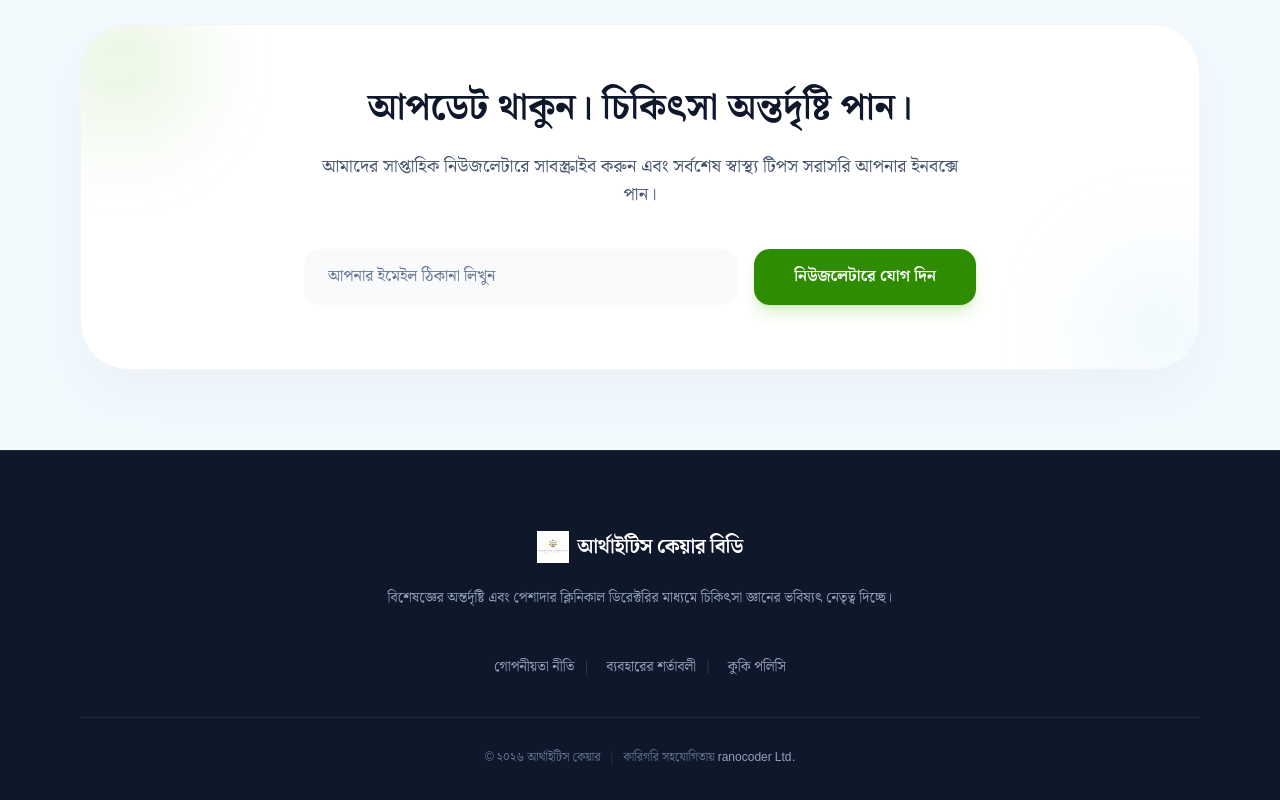
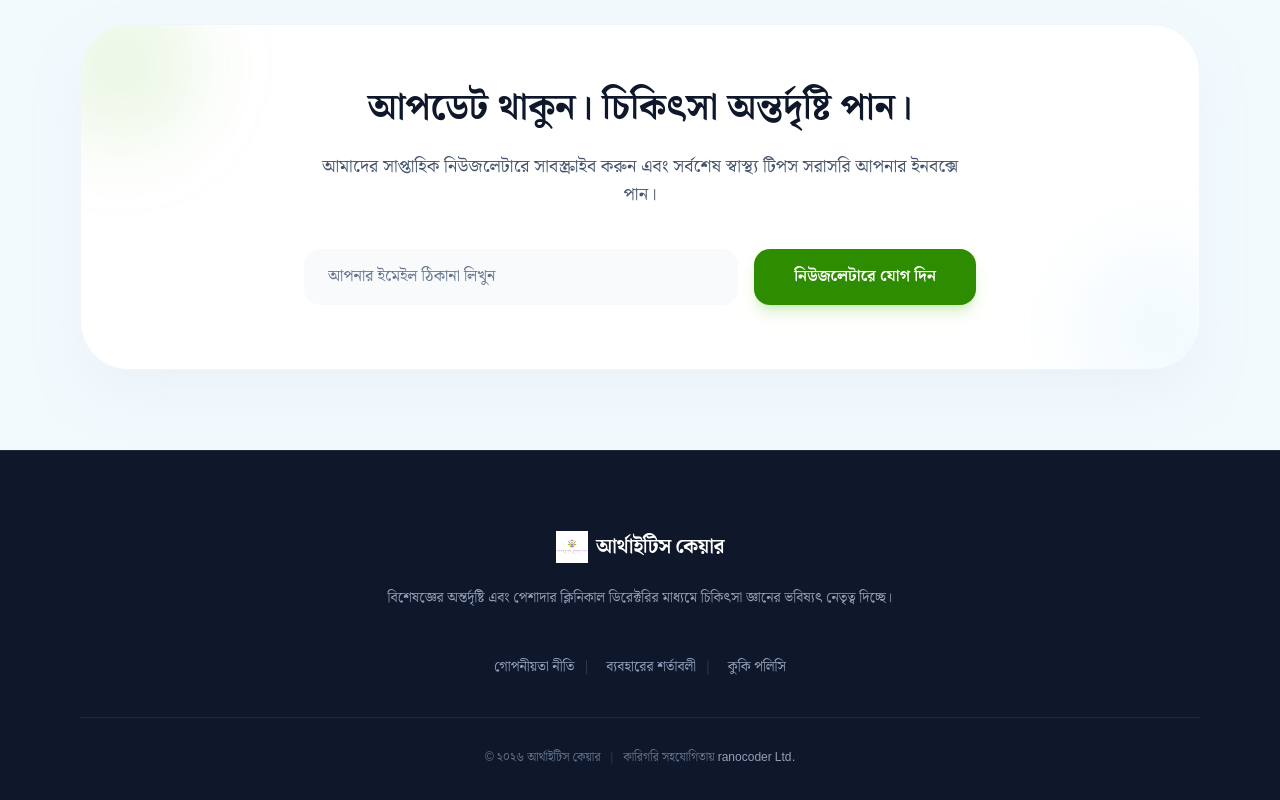
Before and after one commit to Subroto112001/MediBlog, a Next.js app: page / in a window 1280 px wide. Shown: the part 1790-2590 px from the top of the page. Built offline with nearby package versions, Linux system fonts and the light colour scheme.

Commit message:
name change

```diff
--- a/src/component/Footer/Footer.jsx
+++ b/src/component/Footer/Footer.jsx
@@ -64,7 +64,7 @@ export default function Footer() {
               />
             </div>
             <h2 className="text-white text-xl font-bold tracking-tight group-hover:text-[#BCE7FA] transition-colors">
-              আর্থাইটিস কেয়ার বিডি
+              আর্থাইটিস কেয়ার
             </h2>
           </Link>
           <p className="text-sm leading-relaxed text-slate-400">
```
